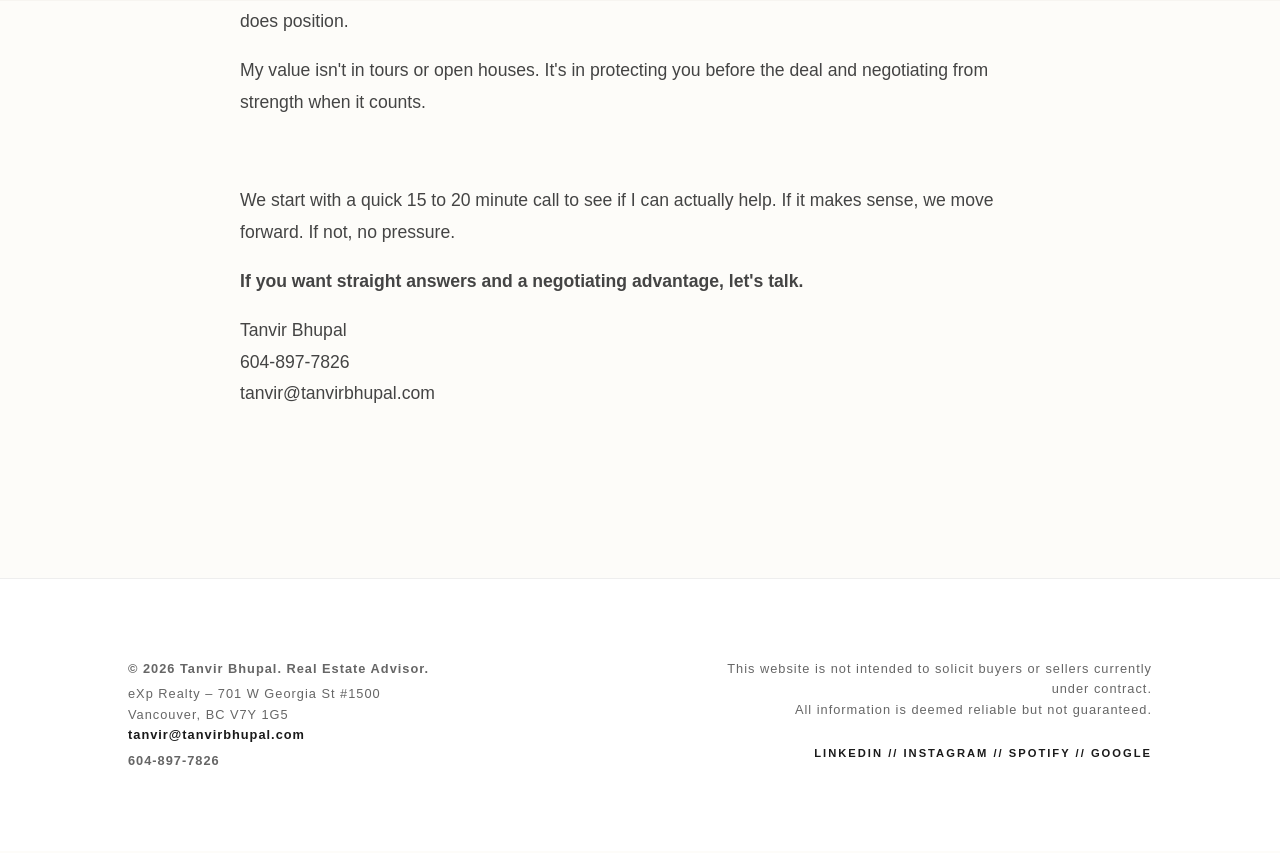
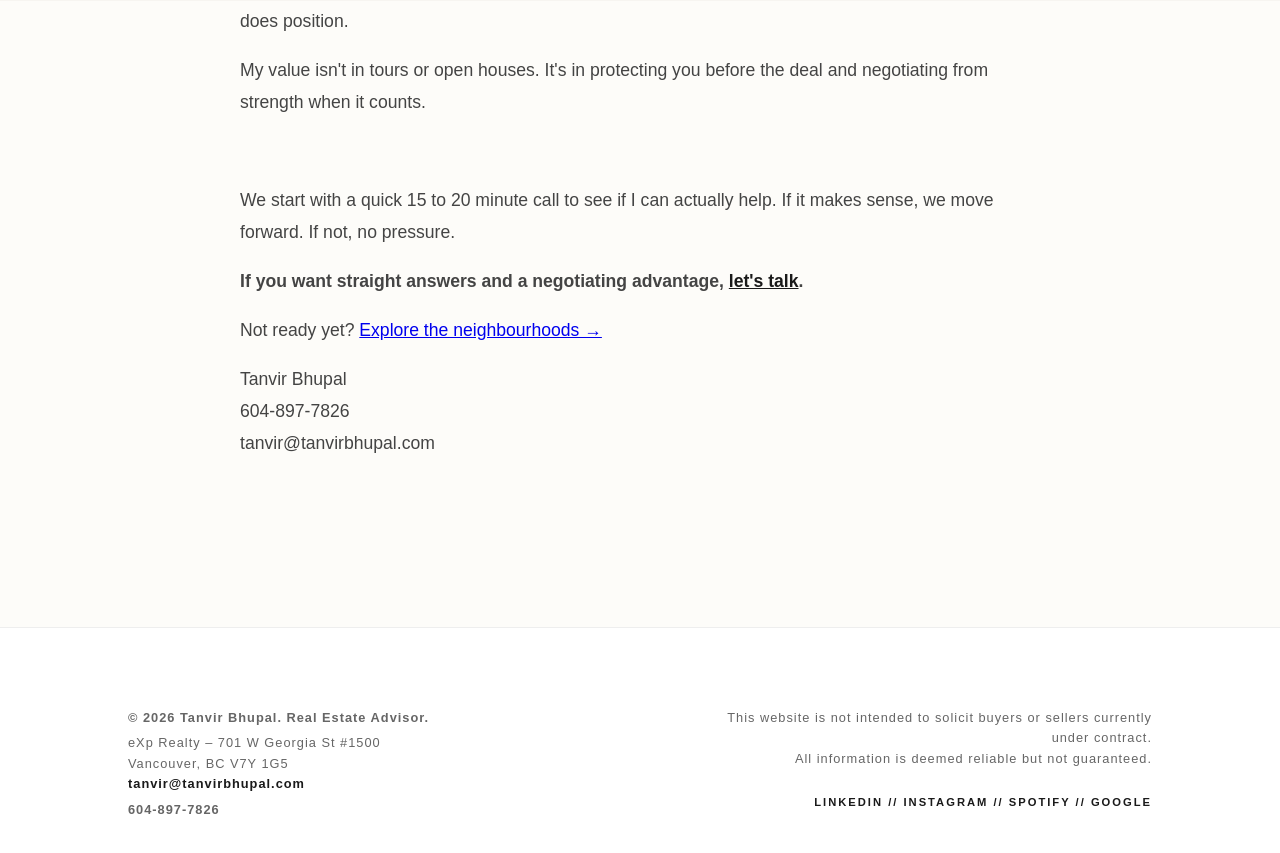
Before and after one commit to gvancouverhomes/tanvirbhupal-site, a Jekyll site: the page built from about.md, in a window 1280 px wide and 900 px high, scrolled down 876 px. Shown: the top 853 px of the window. Built offline with Jekyll 4.4.1, drawn with Linux system fonts in a browser that asks for light colours.

Commit message:
update about

```diff
--- a/about.md
+++ b/about.md
@@ -34,7 +34,9 @@ permalink: /about/
 
       <p>We start with a quick 15 to 20 minute call to see if I can actually help. If it makes sense, we move forward. If not, no pressure.</p>
 
-      <p><strong>If you want straight answers and a negotiating advantage, let's talk.</strong></p>
+    <p><strong>If you want straight answers and a negotiating advantage, <a href="/contact/" style="color: #1a1a1a;">let's talk</a>.</strong></p>
+
+    <p>Not ready yet? <a href="/neighbourhoods/">Explore the neighbourhoods →</a></p>
 
       <p>
         Tanvir Bhupal<br>
```
